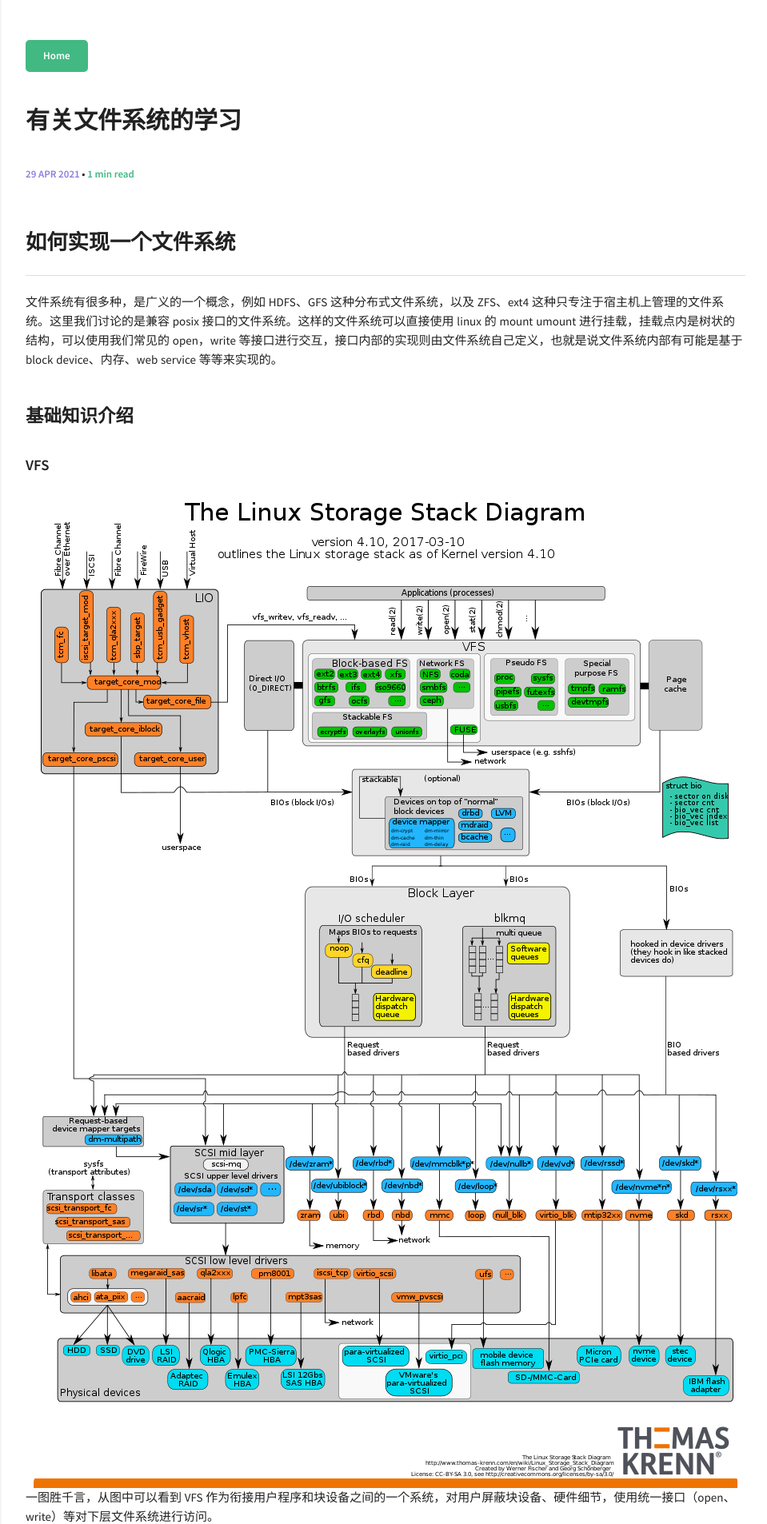
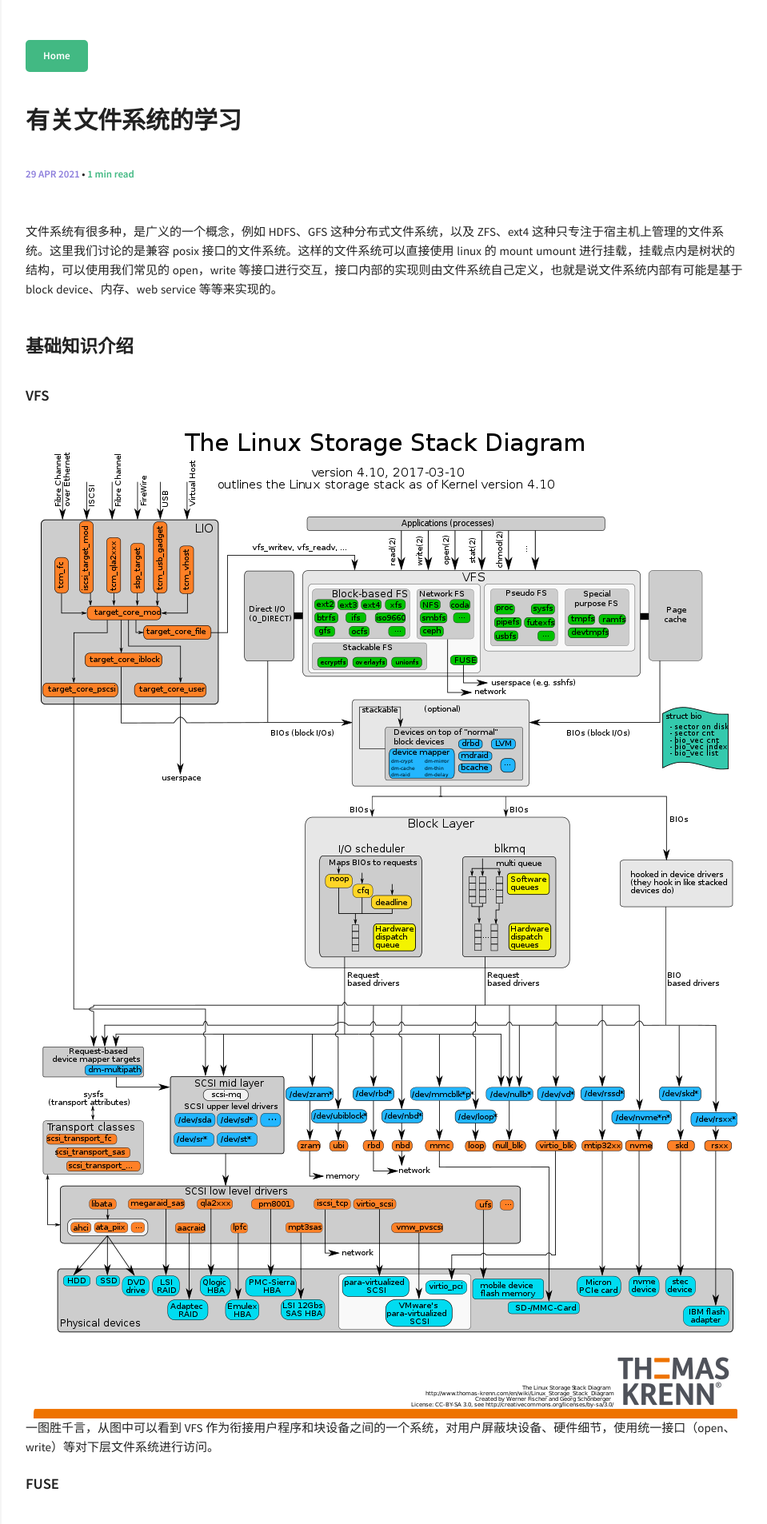
Before and after one commit to uoryon/uoryon.github.io, a Jekyll site: the page built from _posts/2021-04-29-有关文件系统的学习.md, in a window 1280 px wide. Shown: the top 1906 px of the page at 80% size, without its empty margins (318-1277 px from the left). Built offline with Jekyll 4.4.1, drawn with Linux system fonts in a browser that asks for light colours.

Commit message:
fix header
Change-Id: I8e255c69bab42914d3fcd9a7483fa8f43e0a1754

```diff
--- a/_posts/2021-04-29-有关文件系统的学习.md
+++ b/_posts/2021-04-29-有关文件系统的学习.md
@@ -3,7 +3,7 @@ layout: post
 title: 有关文件系统的学习
 date: 2021-04-29 15:21 +0800
 ---
-## 如何实现一个文件系统
+
 文件系统有很多种，是广义的一个概念，例如 HDFS、GFS 这种分布式文件系统，以及 ZFS、ext4 这种只专注于宿主机上管理的文件系统。这里我们讨论的是兼容 posix 接口的文件系统。这样的文件系统可以直接使用 linux 的 mount umount 进行挂载，挂载点内是树状的结构，可以使用我们常见的 open，write 等接口进行交互，接口内部的实现则由文件系统自己定义，也就是说文件系统内部有可能是基于 block device、内存、web service 等等来实现的。
 <!--more-->
 ### 基础知识介绍
```
